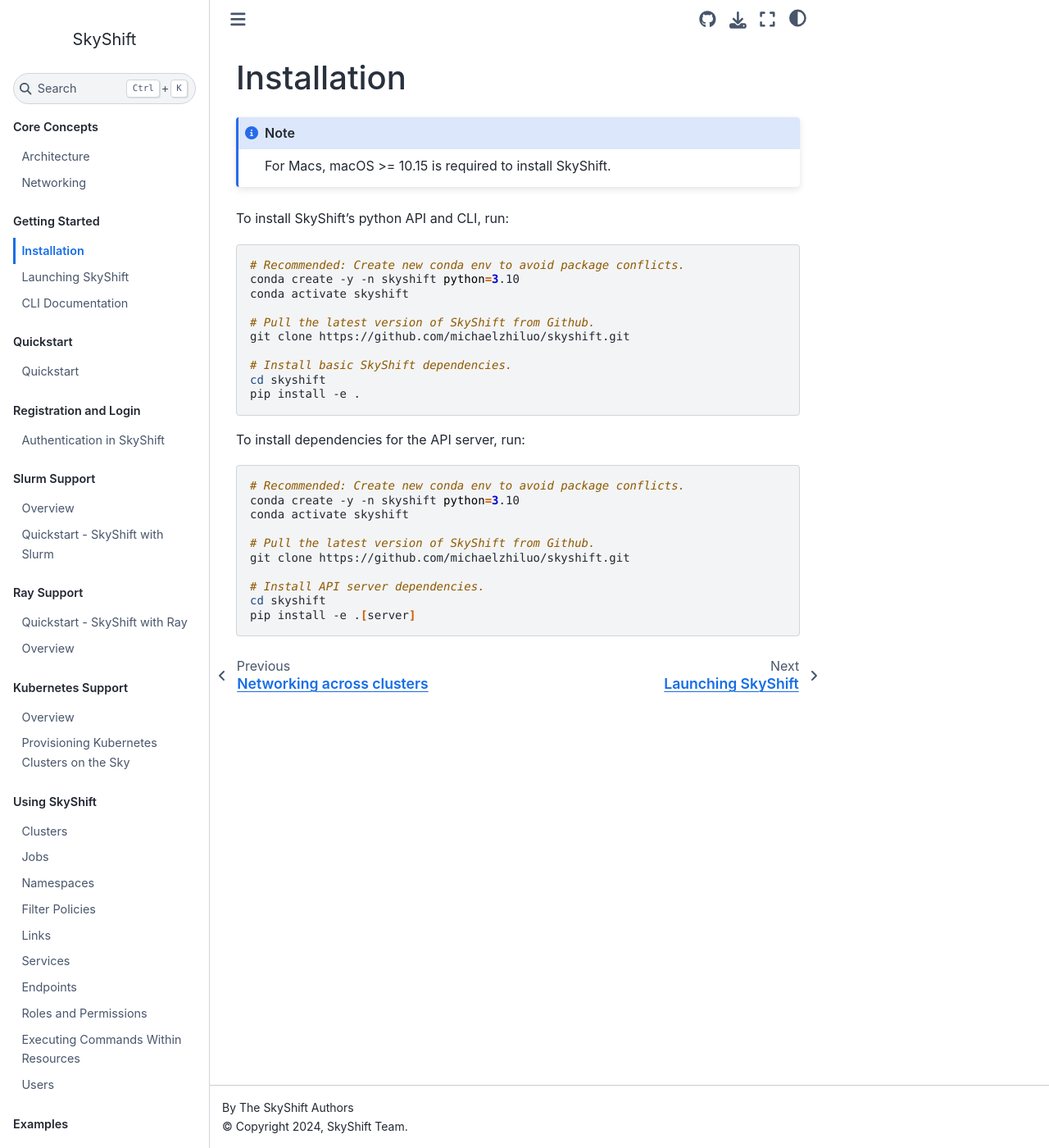
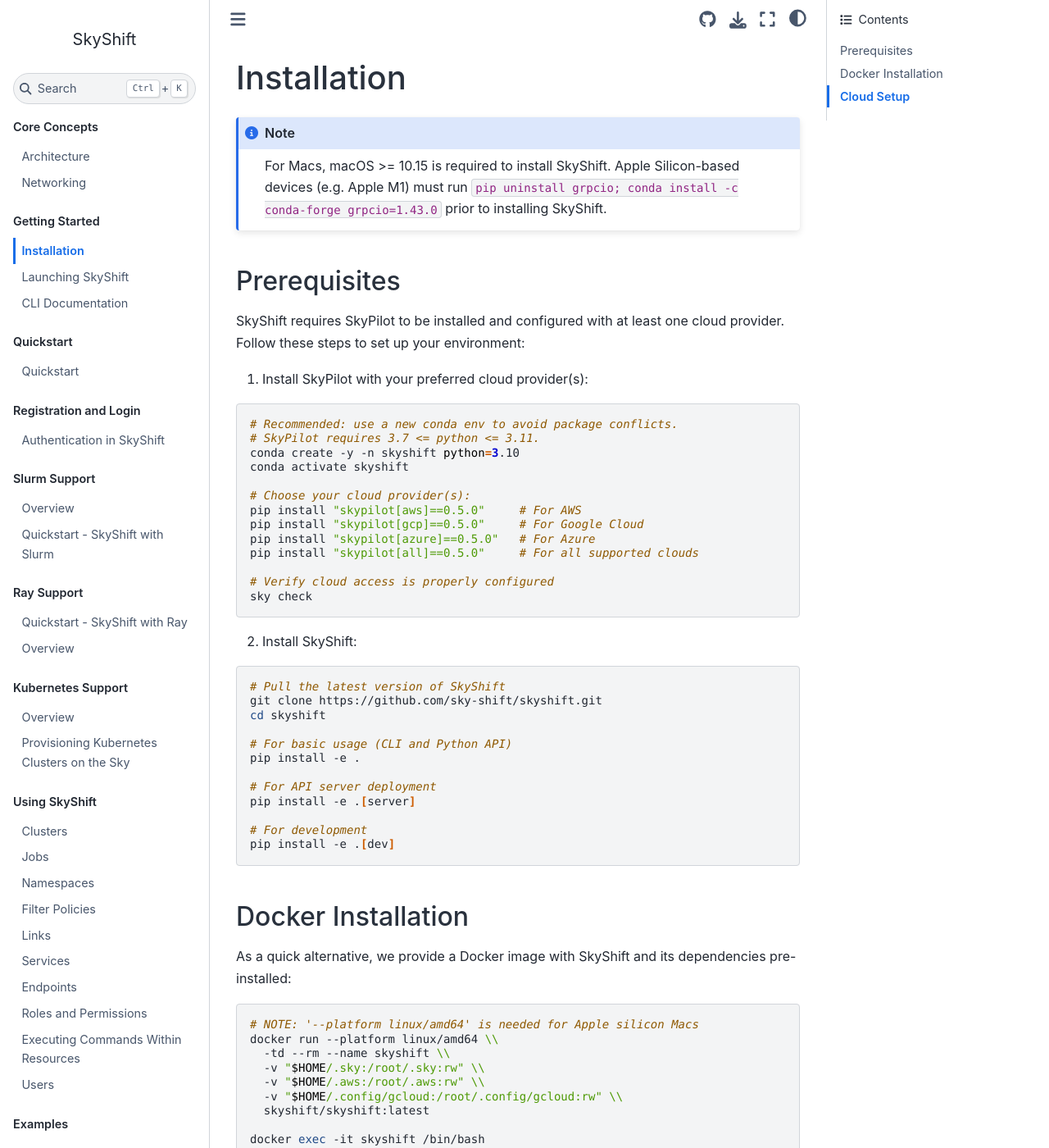
Before and after one commit to sky-shift/skyshift, a Sphinx documentation site: the page built from docs/source/getting_started/installation.rst, in a window 1280 px wide and 1400 px high. Shown: the whole window at 82% size. Built offline with Sphinx 7.4.7 and the Sphinx Book theme 1.1.4, drawn with Linux system fonts in a browser that asks for light colours; pages that are not in the unit, such as notebooks, are missing from menus; some of the changed text lies outside the part shown.

Commit message:
docs: improve installation guide
- Add clear prerequisites section with SkyPilot installation instructions
- Specify exact SkyPilot version requirements for each cloud provider
- Add note about Apple Silicon requirements
- Include different installation options (basic, server, dev)
- Add Docker installation alternative
- Link to official cloud setup guides
- Update repository URL to sky-shift/skyshift
- Add verification steps with sky check

```diff
--- a/docs/source/getting_started/installation.rst
+++ b/docs/source/getting_started/installation.rst
@@ -5,35 +5,78 @@
 
 .. note::
 
-    For Macs, macOS >= 10.15 is required to install SkyShift.
+    For Macs, macOS >= 10.15 is required to install SkyShift. Apple Silicon-based devices (e.g. Apple M1) must run ``pip uninstall grpcio; conda install -c conda-forge grpcio=1.43.0`` prior to installing SkyShift.
 
-To install SkyShift's python API and CLI, run:
+Prerequisites
+------------
+
+SkyShift requires SkyPilot to be installed and configured with at least one cloud provider. Follow these steps to set up your environment:
+
+1. Install SkyPilot with your preferred cloud provider(s):
 
 .. code-block:: shell
 
-    # Recommended: Create new conda env to avoid package conflicts.
+    # Recommended: use a new conda env to avoid package conflicts.
+    # SkyPilot requires 3.7 <= python <= 3.11.
     conda create -y -n skyshift python=3.10
     conda activate skyshift
 
-    # Pull the latest version of SkyShift from Github.
-    git clone https://github.com/michaelzhiluo/skyshift.git
+    # Choose your cloud provider(s):
+    pip install "skypilot[aws]==0.5.0"     # For AWS
+    pip install "skypilot[gcp]==0.5.0"     # For Google Cloud
+    pip install "skypilot[azure]==0.5.0"   # For Azure
+    pip install "skypilot[all]==0.5.0"     # For all supported clouds
 
-    # Install basic SkyShift dependencies.
-    cd skyshift
-    pip install -e .
+    # Verify cloud access is properly configured
+    sky check
 
-
-To install dependencies for the API server, run:
+2. Install SkyShift:
 
 .. code-block:: shell
 
-    # Recommended: Create new conda env to avoid package conflicts.
-    conda create -y -n skyshift python=3.10
-    conda activate skyshift
+    # Pull the latest version of SkyShift
+    git clone https://github.com/sky-shift/skyshift.git
+    cd skyshift
 
-    # Pull the latest version of SkyShift from Github.
-    git clone https://github.com/michaelzhiluo/skyshift.git
+    # For basic usage (CLI and Python API)
+    pip install -e .
 
-    # Install API server dependencies.
-    cd skyshift
+    # For API server deployment
     pip install -e .[server]
+
+    # For development
+    pip install -e .[dev]
+
+Docker Installation
+-----------------
+
+As a quick alternative, we provide a Docker image with SkyShift and its dependencies pre-installed:
+
+.. code-block:: shell
+
+    # NOTE: '--platform linux/amd64' is needed for Apple silicon Macs
+    docker run --platform linux/amd64 \\
+      -td --rm --name skyshift \\
+      -v "$HOME/.sky:/root/.sky:rw" \\
+      -v "$HOME/.aws:/root/.aws:rw" \\
+      -v "$HOME/.config/gcloud:/root/.config/gcloud:rw" \\
+      skyshift/skyshift:latest
+
+    docker exec -it skyshift /bin/bash
+
+Cloud Setup
+----------
+
+If you haven't configured your cloud credentials yet, follow the SkyPilot cloud setup guides:
+
+- `AWS Setup Guide <https://skypilot.readthedocs.io/en/latest/getting-started/installation.html#amazon-web-services-aws>`_
+- `GCP Setup Guide <https://skypilot.readthedocs.io/en/latest/getting-started/installation.html#google-cloud-platform-gcp>`_
+- `Azure Setup Guide <https://skypilot.readthedocs.io/en/latest/getting-started/installation.html#azure>`_
+
+After configuring your cloud credentials, verify the setup:
+
+.. code-block:: shell
+
+    sky check
+
+This will show which clouds are properly configured and available for use with SkyShift.
```
